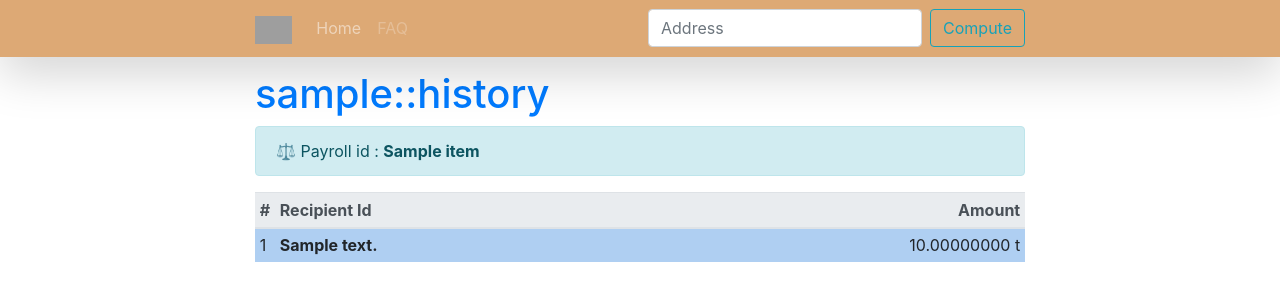
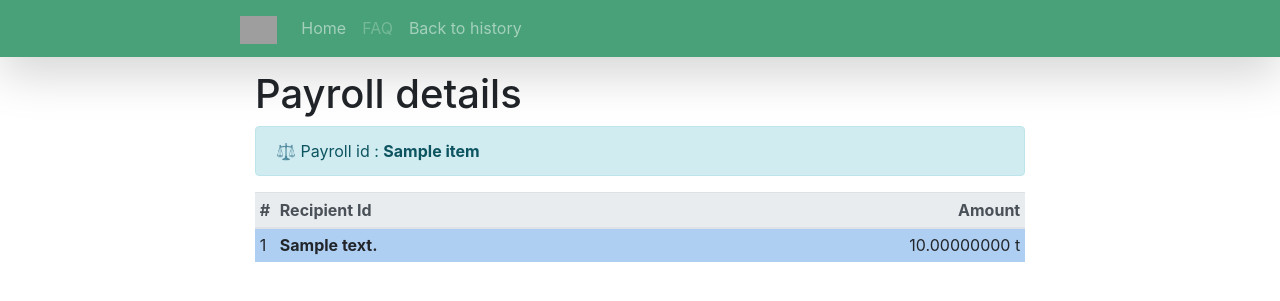
Before and after one commit to Moustikitos/ark-zen, a Flask app: template zen/app/templates/details.html in a window 1280 px wide. Shown: the top 301 px of the page. Run offline with Flask 2, Linux system fonts and the light colour scheme; the template is opened without the code that fills it: most values are stand-ins (such as "Sample title", 1, 10 or a date in 2020); parts of the project's set-up code (start-up, migrations or seed data) failed here and were passed over; some libraries are stand-ins or nearby versions; grey boxes are pictures that could not be loaded.

Commit message:
front-end tweak

```diff
--- a/zen/app/templates/base.html
+++ b/zen/app/templates/base.html
@@ -16,7 +16,7 @@
 
 <body>
 
-<nav class="navbar shadow-lg fixed-top navbar-dark navbar-expand-md" style="background:rgb(221, 169, 117);">
+<nav class="navbar shadow-lg fixed-top navbar-dark navbar-expand" style="background:rgb(72, 161, 120);">
 <div class="container">
 	<a class="navbar-brand">
 		<img alt="Arky TBW" src="https://upload.wikimedia.org/wikipedia/commons/9/9f/Ark_Ecosystem_Logo.svg" height="28px"/>
@@ -35,10 +35,10 @@
 			</li>
 		</ul>
 	{%- endblock nav %}
-		<form class="form-inline my-2 my-lg-0">
+		<!-- <form class="form-inline my-2 my-lg-0">
 			<input class="form-control mr-sm-2" id="walletAddress" type="text" placeholder="Address" aria-label="Address" required>
 			<button class="btn btn-outline-info my-2 my-sm-0" type="submit">Compute</button>
-		</form>
+		</form> -->
 	</div>
 </div>
 </nav>
--- a/zen/app/templates/details.html
+++ b/zen/app/templates/details.html
@@ -4,11 +4,25 @@
 <title>Payroll details</title>
 {%- endblock title %}
 
+{%- block nav %}
+{%- set name = "_"+item.replace(".", "").replace("-","") %}
+<ul class="navbar-nav mr-auto">
+	<li class="nav-item">
+		<a class="nav-link" href="/">Home</a>
+	</li>
+	<li class="nav-item">
+		<a class="nav-link disabled" href="/faq">FAQ</a>
+	</li>
+	<li class="nav-item">
+		<a class="nav-link" href="/{{username}}/history/{{curent_page}}/{{entry_number}}#{{name}}">Back to history</a>
+	</li>
+</ul>
+{%- endblock nav %}
+
 {%- block body %}
-{%- set name = "_"+item.replace(".", "").replace("-","") %}
 
 <div class="container">
-    <h1><a href="/{{username}}/history/{{curent_page}}/{{entry_number}}#{{name}}">{{ username }}::history</a></h1>
+    <h1>Payroll details</h1>
     <div class="alert alert-info">&#9878; Payroll id&nbsp;:&nbsp;<strong>{{ item }}</strong></div>
 </div>
 
```
